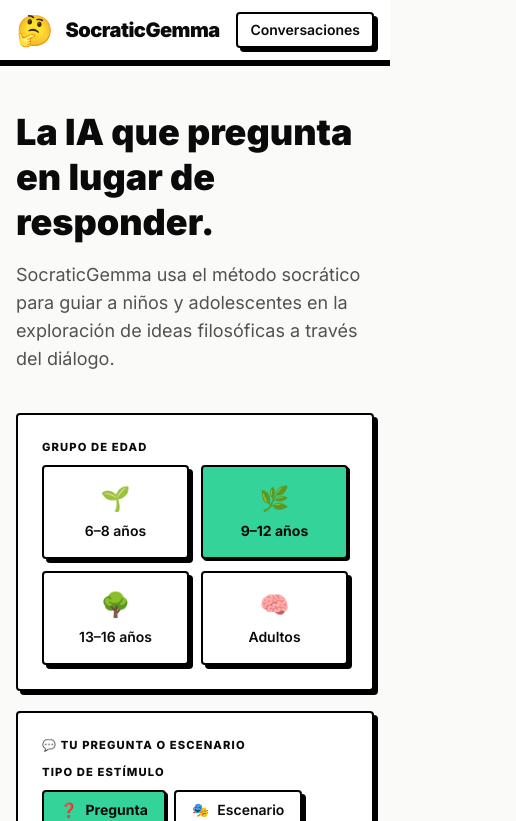
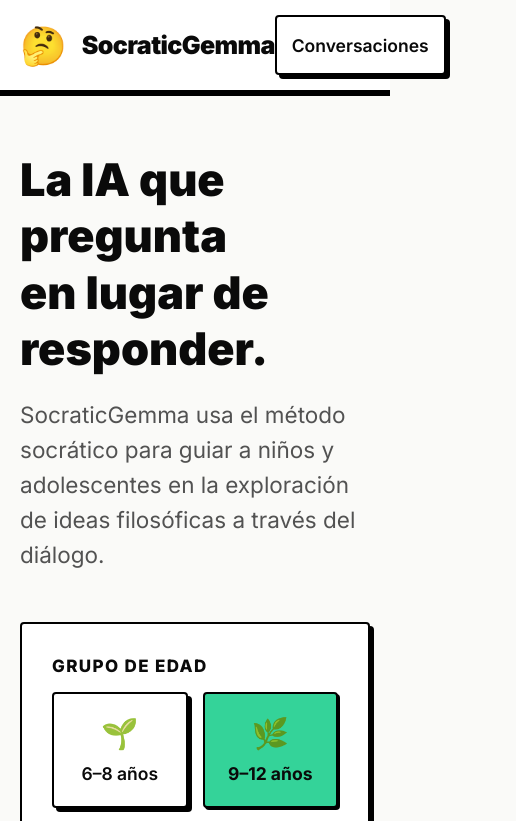
Before and after one commit to MrRobert91/SocraticGemma, a Next.js app in the folder frontend/: page / in a window 390 px wide. Shown: the top 821 px of the page, 516 px wide, since content can reach past the window. Built offline with nearby package versions, Linux system fonts and the light colour scheme; no server answers.

Commit message:
feat: add mobile responsive styles for buttons, inputs, labels, and tags

```diff
--- a/frontend/src/app/globals.css
+++ b/frontend/src/app/globals.css
@@ -288,3 +288,34 @@ body {
   -webkit-box-orient: vertical;
   overflow: hidden;
 }
+
+/* ─── Mobile sizing (≤ 640px) ──────────────────────────────── */
+@media (max-width: 640px) {
+  /* Escala todas las unidades rem ~25%: 16px → 20px base */
+  html { font-size: 125%; }
+
+  /* Botones — mínimo 60px de alto para targets táctiles (WCAG ≥48px) */
+  .neo-btn,
+  .neo-btn-ghost,
+  .neo-btn-danger { min-height: 3rem; }
+
+  /* Toggle / selector buttons */
+  .neo-toggle-on,
+  .neo-toggle-off { min-height: 2.75rem; }
+
+  /* Inputs — font-size ≥16px previene auto-zoom en iOS */
+  .neo-input,
+  .neo-select { font-size: 1rem; }
+
+  /* Labels — pasan de 11px a 17px */
+  .neo-label {
+    font-size: 0.85rem;
+    letter-spacing: 0.08em;
+  }
+
+  /* Tags / badges — más legibles */
+  .neo-tag {
+    font-size: 0.8rem;
+    padding: 0.25rem 0.5rem;
+  }
+}
```
